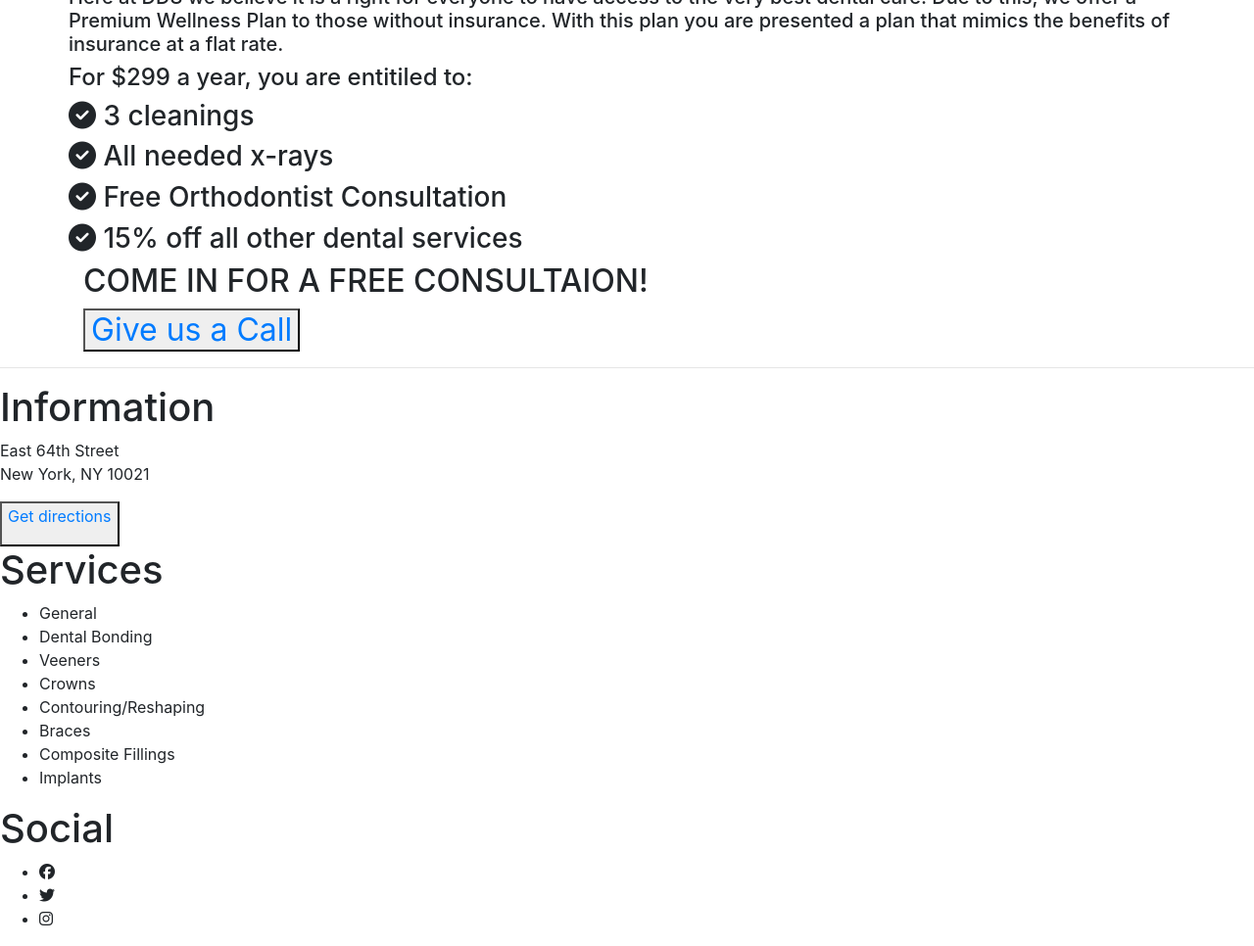
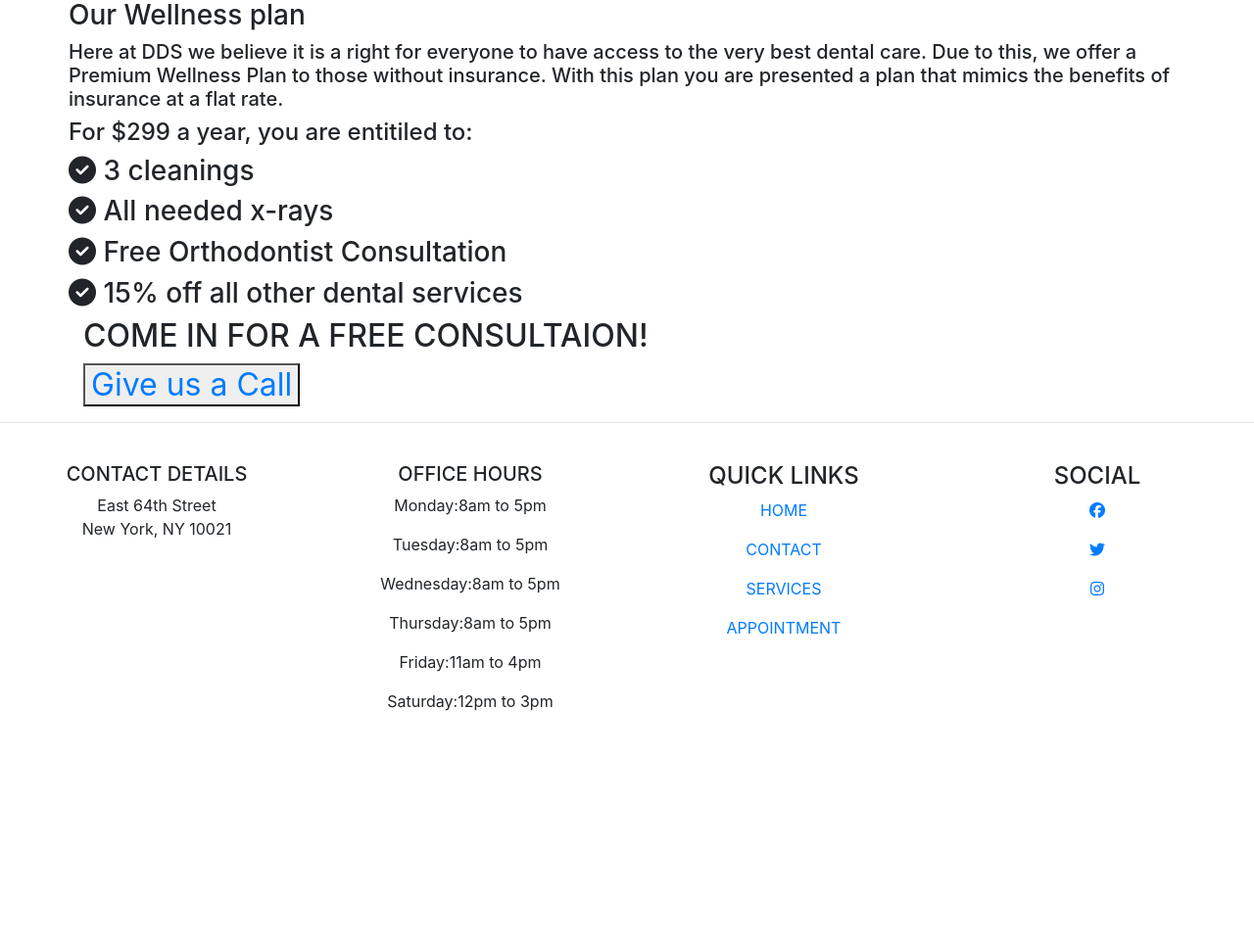
Before and after one commit to Akintola97/django_bootstrap, a Django app: page /about.html in a window 1280 px wide. Shown: the part 3596-4562 px from the top of the page at 98% size. After the commit the page ends 4322 px from the top, so only its background shows below. Run offline with Django 3.2, Linux system fonts and the light colour scheme; some libraries are stand-ins or nearby versions.

Commit message:
Update base.html

```diff
--- a/django_bootstrap/base/templates/base/base.html
+++ b/django_bootstrap/base/templates/base/base.html
@@ -34,7 +34,7 @@
 
 <header class = 'nav-bar'>
 
-    <nav class="navbar fixed-top navbar-expand-lg navbar-light bg-dark">
+    <nav class="navbar navbar-expand-lg navbar-light bg-dark">
         <div class= 'logo-img'>
             <a class = 'logo-link' href = 'home.html'><span id = 'logo'><i class="fas fa-tooth"></i></span></a>
             </div>
@@ -86,41 +86,46 @@
         {% endblock content %}
 
 
-        <footer>
-            <div class = 'container-seven'>
-                <div class = 'footer-row'>
-                    <div class = 'column' id = 'info-column'>
-                    <h1 id = 'footer-info'>Information</h1>
-                    <p id = 'address'>East 64th Street <br>New York, NY 10021</p>
-                    <div class = 'navigation'>
-                    <button id = 'navigation-button'><a id = 'navigation-link' href = 'https://goo.gl/maps/qpYiHy8nLZ94jBiU7'>Get directions<p id = 'get-directions'></p></a></button>
-                </div>
-                </div>
+        <footer class="footer-new">
+          <div class="container-fluid text-center">
+            <div class="row">
+              <div class="col-md-3">
+            <div class="contact-details mt-4">
+              <h5>CONTACT DETAILS</h5>
+              <p>East 64th Street <br>New York, NY 10021</p>
+              </div>
+            </div>
+            <div class="col-md-3">
+              <div class="office-hours mt-4">
+                <h5>OFFICE HOURS</h5>
+                <p>Monday:8am to 5pm</p>
+                <p>Tuesday:8am to 5pm</p>
+                <p>Wednesday:8am to 5pm</p>
+                <p>Thursday:8am to 5pm</p>
+                <p>Friday:11am to 4pm</p>
+                <p>Saturday:12pm to 3pm</p>
+              </div>
+            </div>
+            <div class="col-md-3">
+              <div class="quick-links mt-4">
+                <h4>QUICK LINKS</h4>
+                <p><a class ='footer-link' href='home.html'>HOME</a></p>
+                <p><a class ='footer-link' href='contact.html'>CONTACT</a></p>
+                <p><a class ='footer-link' href='services'>SERVICES</a></p>
+                <p><a class ='footer-link' href='appointment.html'>APPOINTMENT</a></p>
+              </div>
+            </div>
+            <div class="col-md-3">
+              <div class="social-links mt-4">
+                <h4>SOCIAL</h4>
+              <p> <a href = 'facebook.com'><i class="fab fa-facebook"></i></a></p>
+             <p> <a href = 'twitter.com'><i class="fab fa-twitter"></i></a></p>
+             <p> <a href = 'instagram.com'><i class="fab fa-instagram"></i></a></p>
+              </div>
+            </div>
+          </div>
+          </div>
 
-                <div class = 'column' id = 'services-column'>
-                    <h1 id = 'footer-services'>Services</h1>
-                    <ul id = footerservices-list>
-                        <li>General</li>
-                        <li>Dental Bonding</li>
-                        <li>Veeners</li>
-                        <li>Crowns</li>
-                        <li>Contouring/Reshaping</li>
-                        <li>Braces</li>
-                        <li>Composite Fillings</li>
-                        <li>Implants</li>
 
-                    </ul>
-                    </div>
-                <div class = 'column' id = 'social-column'>
-                    <h1 id = 'footer-social'>Social</h1>
-                    <ul id = 'socialplatforms-list'>
-                        <li><i class="fab fa-facebook"></i></li>
-                        <li><i class="fab fa-twitter"></i></li>
-                        <li><i class="fab fa-instagram"></i></li>
-
-                    </ul>
-                </div>
-                </div>
-            </div>
-            </footer>
+          </footer>
             </html>
```
